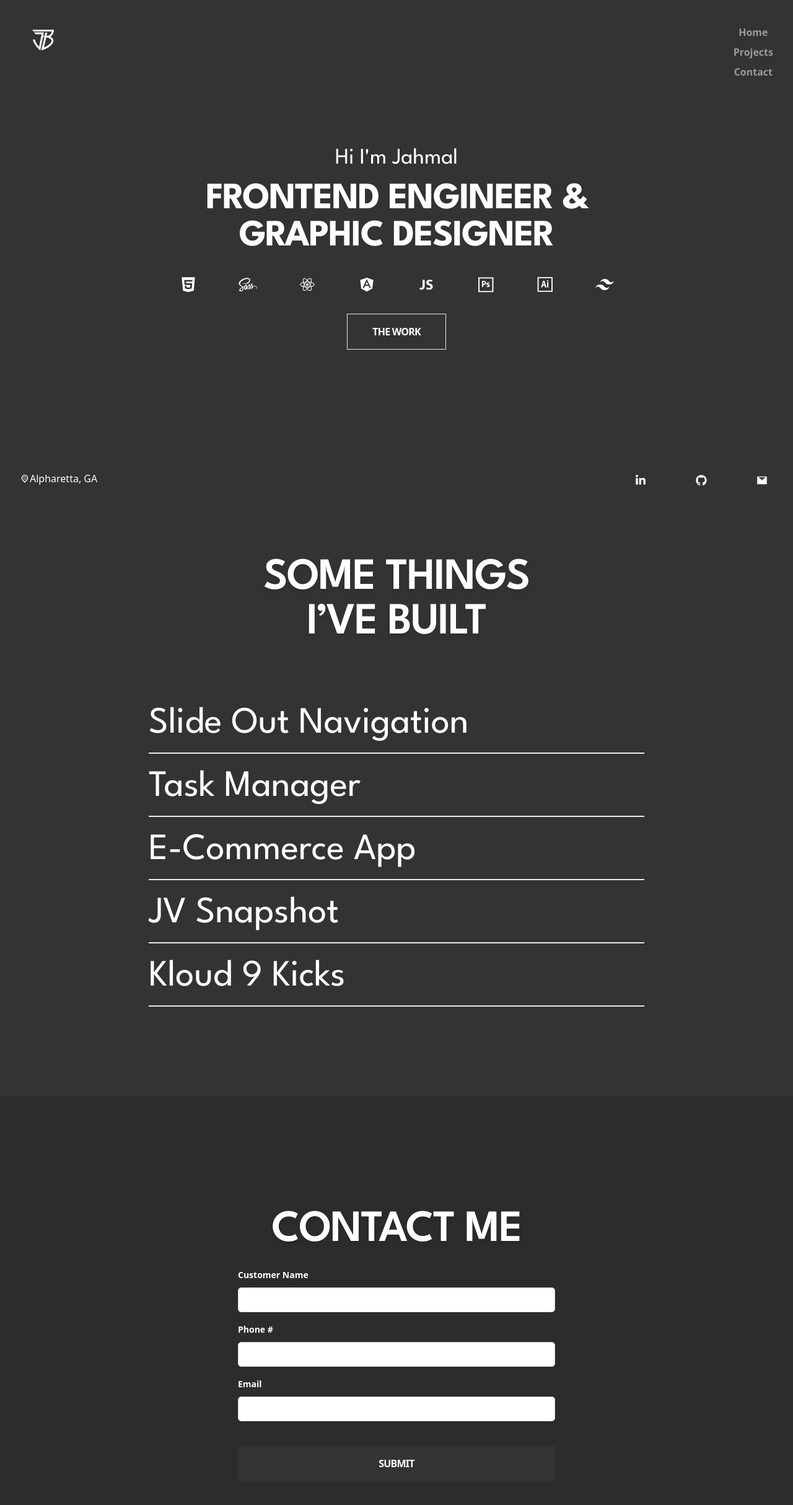
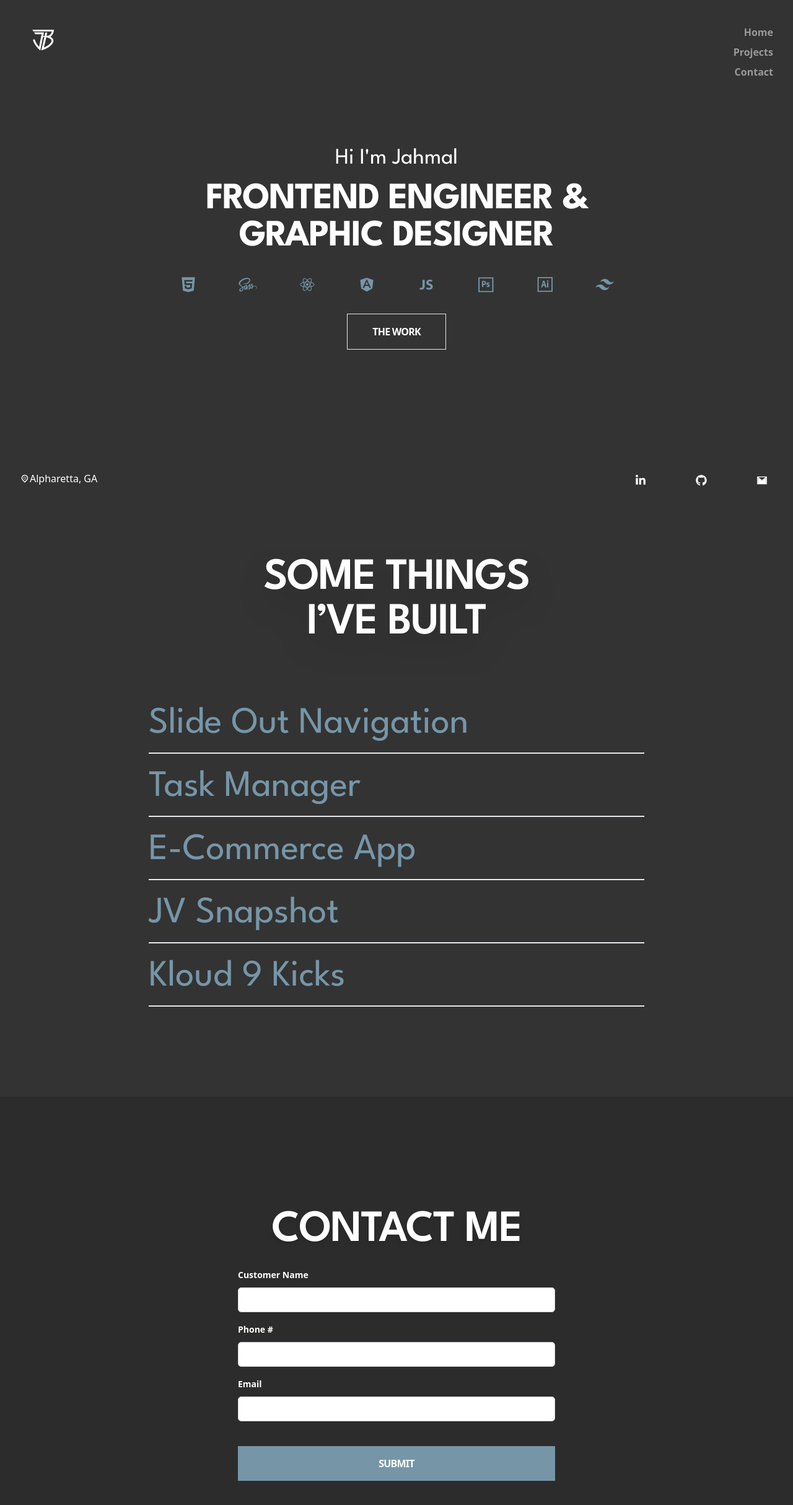
Before and after one commit to jablancTheDesigner/Jablanc-v3, a Next.js app: page / in a window 1280 px wide. Shown: the top 2428 px of the page at 62% size. Built offline with nearby package versions, Linux system fonts and the light colour scheme.

Commit message:
Add color

```diff
--- a/components/Contact.tsx
+++ b/components/Contact.tsx
@@ -50,7 +50,7 @@ const Contact = (): ReactElement => {
                     </div>
                     <button
                         type="submit"
-                        className="app-button mt-6">
+                        className="app-button mt-6 !bg-primary">
                         Submit
                     </button>
                 </form>
--- a/components/Hero.tsx
+++ b/components/Hero.tsx
@@ -53,7 +53,7 @@ const Hero = ({
                 data-testid="sub-heading">
                 {subTitle}
               </h2>
-              <motion.div className="text-3xl relative mt-8 md:mb-0 mb-8 justify-center text-white grid grid-cols-4 md:flex flex-wrap items-center gap-4 md:gap-8 md:max-w-full mx-auto">
+              <motion.div className="text-3xl relative mt-8 md:mb-0 mb-8 justify-center text-primary grid grid-cols-4 md:flex flex-wrap items-center gap-4 md:gap-8 md:max-w-full mx-auto">
                 {icons.map((icon, idx) => {
                   return (
                     renderIcon(icon, idx)
--- a/components/Nav.tsx
+++ b/components/Nav.tsx
@@ -7,7 +7,7 @@ const links = [
   { url: "#top", name: "Home", active: true },
   { url: "#projectList", name: "Projects", active: true },
   { url: "/blog", name: "Blog", active: false },
-  { url: "/contact", name: "Contact", active: false },
+  { url: "#contact", name: "Contact", active: true },
 ];
 
 const Logo = (): ReactElement => {
--- a/components/NavLinks.tsx
+++ b/components/NavLinks.tsx
@@ -11,7 +11,7 @@ const NavLinks = () : ReactElement => {
     ])
 
     return (
-        <ul className="flex flex-col gap-2">
+        <ul className="flex flex-col gap-2 items-end">
             {links.map((link, index) => {
                 return (
                   <>
--- a/components/ProjectsList.tsx
+++ b/components/ProjectsList.tsx
@@ -34,7 +34,7 @@ const ProjectsList = (): ReactElement => {
                   className="w-full flex">
                 <div className="md:top-[calc(var(--nav-height)+2rem)] flex flex-col py-8 h-auto max-w-lg mx-auto">
                   <div className="md:mb-auto text-6xl md:ml-0 pt-[var(--nav-height)] lg:text-left text-center max-w-xl mx-auto">
-                    <h1 className="text-5xl md:text-6xl lg:text-7xl mt-auto font-semibold tracking-tight text-white drop-shadow-md uppercase text-center">
+                    <h1 className="text-5xl md:text-6xl lg:text-7xl mt-auto font-semibold tracking-tight text-white drop-shadow-2xl drop uppercase text-center">
                       {pageTite}
                     </h1>
                   </div>
@@ -57,7 +57,7 @@ const ProjectsList = (): ReactElement => {
                                   whileInView={{ scale: [0, 1], offset: 100 }}
                                   exit={{ scale: [1, 0], offset: 100 }}
                                   onClick={() => handleUrl(project)}
-                                  className={`text-left pb-4 border-b-2 md:text-6xl text-4xl text-white hover:line-through cursor-pointer`} >
+                                  className={`text-left pb-4 border-b-2 md:text-6xl text-4xl text-primary hover:line-through cursor-pointer`} >
                                     {project.title}
                               </motion.button>
                             </>
```
